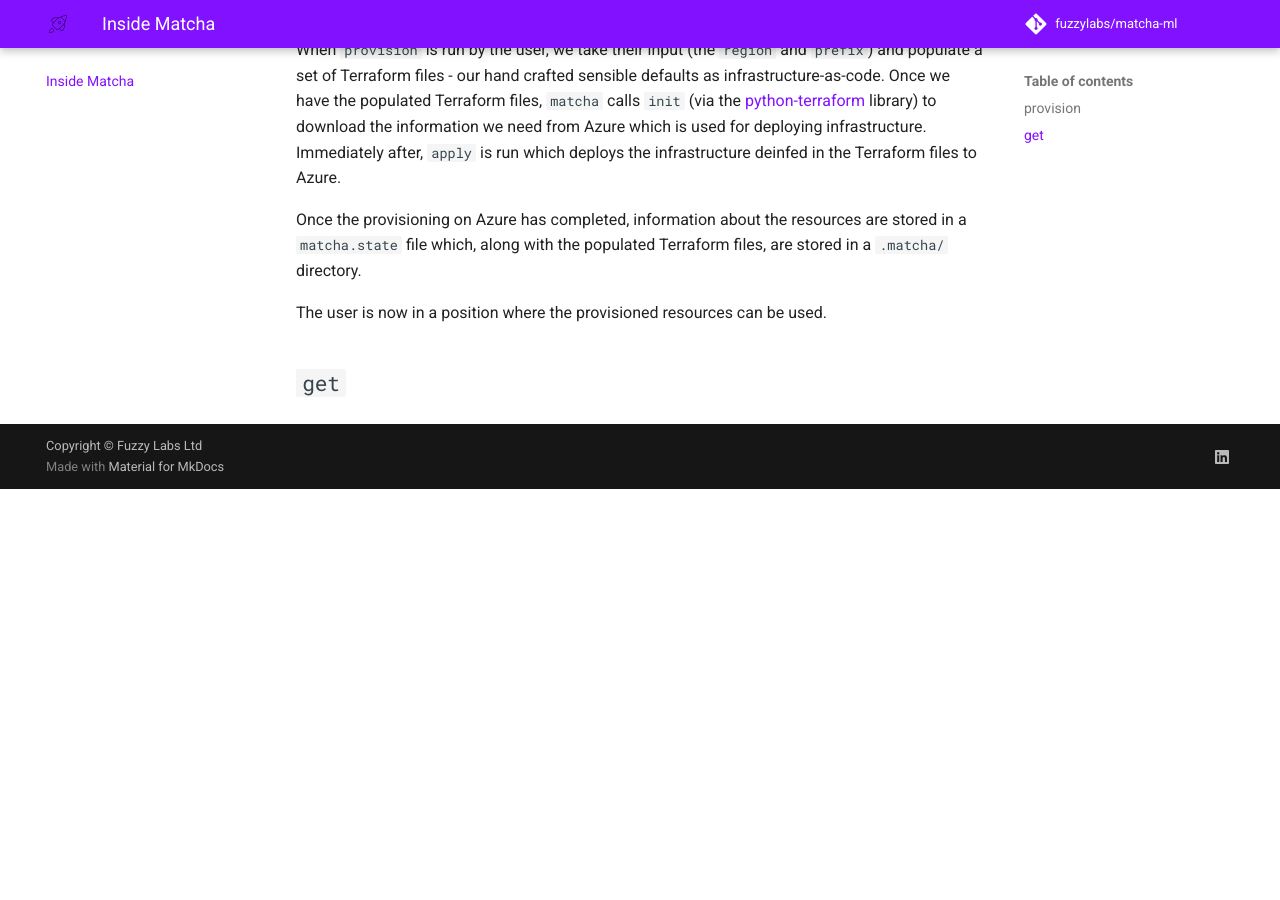
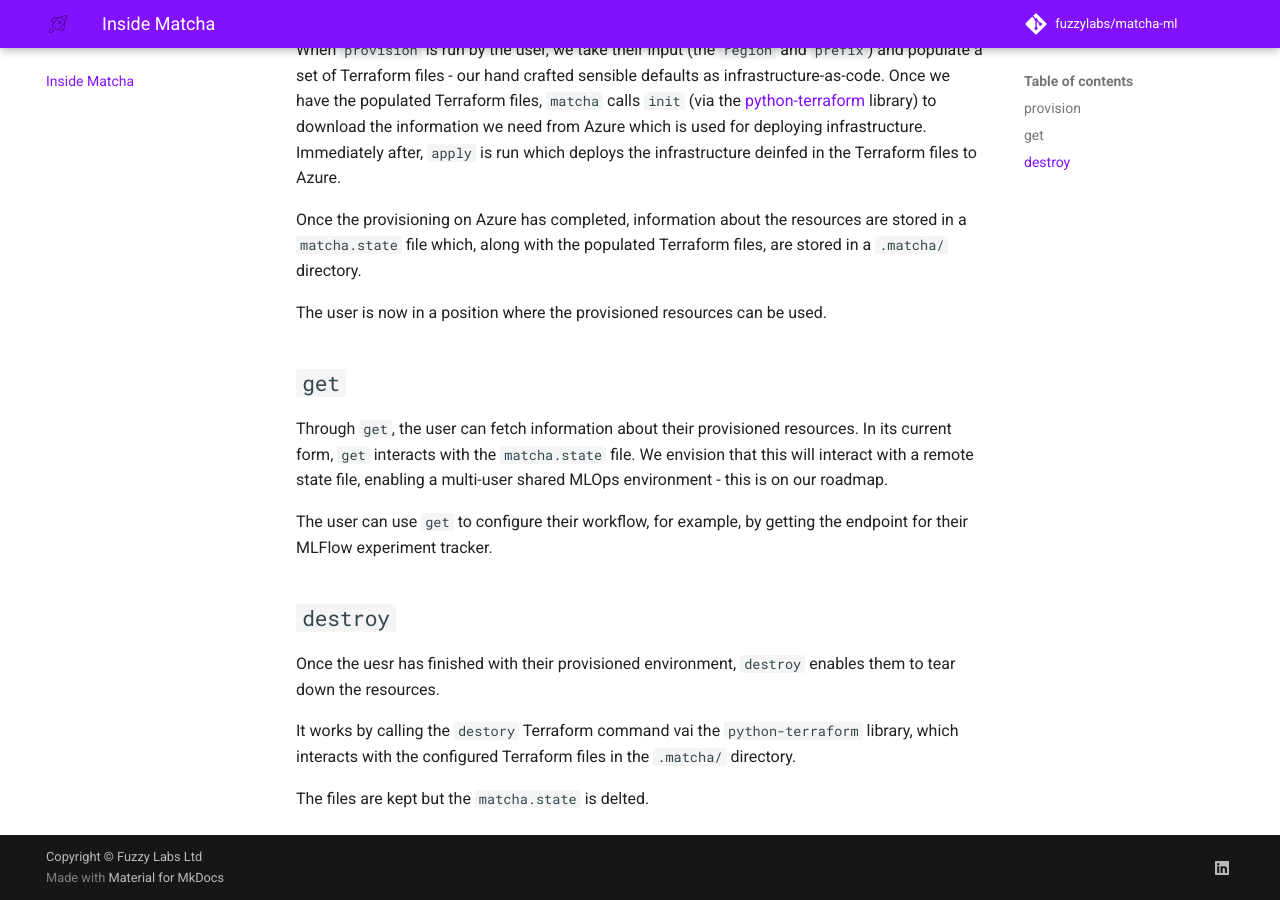
Before and after one commit to fuzzylabs/matcha, an MkDocs documentation site: the page built from docs/inside-matcha.md, in a window 1280 px wide and 900 px high, scrolled down 1166 px. Built offline with MkDocs 1.6.1 and Material for MkDocs 9.7.7, drawn with Linux system fonts in a browser that asks for light colours; emoji names are drawn with the system emoji font; comment, search, counter and statistics services are not loaded; before the commit the page ends 1655 px from its top, so only the background shows below that.

Commit message:
RPD-114 added get and destroy

```diff
--- a/docs/inside-matcha.md
+++ b/docs/inside-matcha.md
@@ -24,3 +24,15 @@ Once the provisioning on Azure has completed, information about the resources ar
 The user is now in a position where the provisioned resources can be used.
 
 ## `get`
+
+Through `get`, the user can fetch information about their provisioned resources. In its current form, `get` interacts with the `matcha.state` file. We envision that this will interact with a remote state file, enabling a multi-user shared MLOps environment - this is on our roadmap.
+
+The user can use `get` to configure their workflow, for example, by getting the endpoint for their MLFlow experiment tracker.
+
+## `destroy`
+
+Once the uesr has finished with their provisioned environment, `destroy` enables them to tear down the resources.
+
+It works by calling the `destory` Terraform command vai the `python-terraform` library, which interacts with the configured Terraform files in the `.matcha/` directory.
+
+The files are kept but the `matcha.state` is delted.
```
